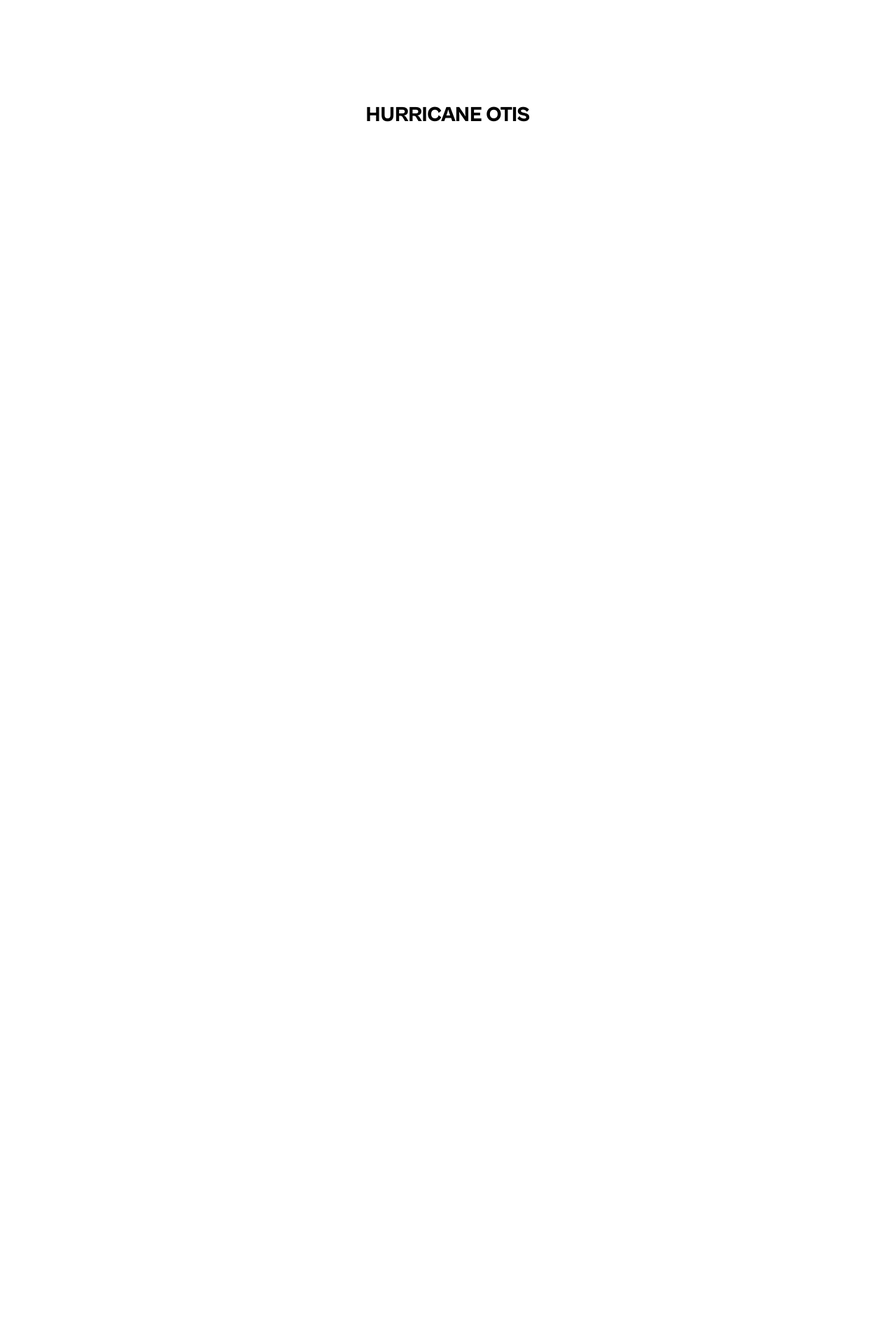
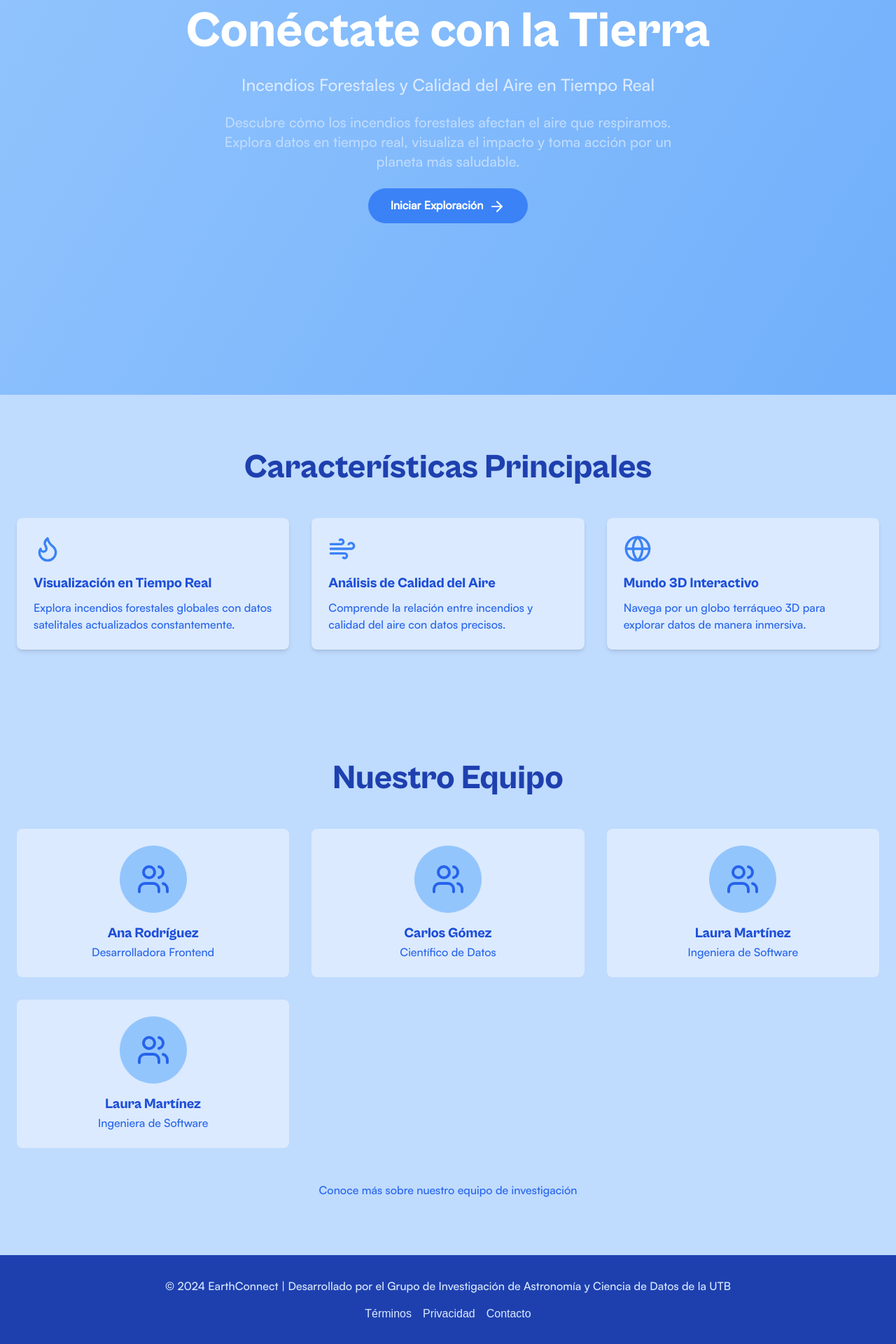
Before and after one commit to TheSkyLabTeam/Terra, a Next.js app: page / in a window 1280 px wide. Shown: the part 236-2156 px from the top of the page at 70% size. Before the commit the page ends 800 px from the top, so only its background shows below. Built offline with nearby package versions, Linux system fonts and the light colour scheme.

Commit message:
landing page design

```diff
--- a/app/page.jsx
+++ b/app/page.jsx
@@ -1,13 +1,200 @@
-import Image from "next/image";
+'use client'
 
+import { useState, useEffect } from 'react'
+import { motion, useScroll, useTransform } from 'framer-motion'
+import Link from 'next/link'
+import { ArrowRight, Flame, Wind, Globe, Users } from 'lucide-react'
+import dynamic from 'next/dynamic'
 
 export default function Home() {
+  const [isScrolled, setIsScrolled] = useState(false)
+  const { scrollYProgress } = useScroll()
+  const opacity = useTransform(scrollYProgress, [0, 0.1], [1, 0])
+
+  useEffect(() => {
+    const handleScroll = () => {
+      setIsScrolled(window.scrollY > 50)
+    }
+    window.addEventListener('scroll', handleScroll)
+    return () => window.removeEventListener('scroll', handleScroll)
+  }, [])
+
   return (
-    <div className="grid grid-rows-[20px_1fr_20px] items-center justify-items-center min-h-screen p-8 pb-20 gap-16 sm:p-20 font-[family-name:var(--font-geist-sans)]">
-      <main className="flex flex-col gap-8 row-start-2 items-center sm:items-start">
-        <h1 className='font-cabinet text-3xl'>HURRICANE OTIS</h1>
+    <div className="min-h-screen bg-gradient-to-br from-blue-300 to-blue-400 text-blue-900">
+      <header className={`fixed w-full z-50 transition-all duration-300 ${isScrolled ? 'bg-blue-200 shadow-md' : ''}`}>
+        <nav className="container mx-auto px-6 py-4 flex justify-between items-center">
+          <Link href="/" className="font-cabinet text-2xl font-bold text-blue-800">EarthConnect</Link>
+          <div className="space-x-4">
+            <Link href="#features" className="font-satoshi text-blue-700 hover:text-blue-500 transition-colors duration-200">Características</Link>
+            <Link href="#visualization" className="font-satoshi text-blue-700 hover:text-blue-500 transition-colors duration-200">Visualización</Link>
+            <Link href="#team" className="font-satoshi text-blue-700 hover:text-blue-500 transition-colors duration-200">Equipo</Link>
+            <motion.button
+              whileHover={{ scale: 1.05 }}
+              whileTap={{ scale: 0.95 }}
+              className="font-satoshi bg-blue-500 text-white px-4 py-2 rounded hover:bg-blue-600 transition-colors duration-200"
+            >
+              Iniciar
+            </motion.button>
+          </div>
+        </nav>
+      </header>
+
+      <main>
+        <section className="h-screen flex items-center justify-center text-center relative overflow-hidden">
+          <motion.div
+            className="absolute inset-0 bg-gradient-to-r from-blue-400 to-blue-600"
+            style={{ opacity }}
+          />
+          <div className="relative z-10 space-y-6 max-w-4xl mx-auto px-6">
+            <motion.h1
+              className="font-cabinet text-5xl md:text-7xl font-bold text-white"
+              initial={{ y: 20, opacity: 0 }}
+              animate={{ y: 0, opacity: 1 }}
+              transition={{ duration: 0.6 }}
+            >
+              Conéctate con la Tierra
+            </motion.h1>
+            <motion.p
+              className="font-satoshi text-xl md:text-2xl text-blue-100"
+              initial={{ y: 20, opacity: 0 }}
+              animate={{ y: 0, opacity: 1 }}
+              transition={{ duration: 0.6, delay: 0.2 }}
+            >
+              Incendios Forestales y Calidad del Aire en Tiempo Real
+            </motion.p>
+            <motion.p
+              className="font-satoshi text-lg md:text-xl text-blue-200 max-w-2xl mx-auto"
+              initial={{ y: 20, opacity: 0 }}
+              animate={{ y: 0, opacity: 1 }}
+              transition={{ duration: 0.6, delay: 0.4 }}
+            >
+              Descubre cómo los incendios forestales afectan el aire que respiramos. Explora datos en tiempo real, visualiza el impacto y toma acción por un planeta más saludable.
+            </motion.p>
+            <motion.div
+              initial={{ y: 20, opacity: 0 }}
+              animate={{ y: 0, opacity: 1 }}
+              transition={{ duration: 0.6, delay: 0.6 }}
+            >
+              <motion.button
+                whileHover={{ scale: 1.05, backgroundColor: '#1881b1' }}
+                whileTap={{ scale: 0.95 }}
+                className="bg-blue-500 text-white font-satoshi font-bold py-3 px-8 rounded-full transition-all duration-200"
+              >
+                <Link href="/global">
+                  Iniciar Exploración
+                </Link><ArrowRight className="inline-block ml-2" />
+              </motion.button>
+            </motion.div>
+          </div>
+        </section>
+
+        <section id="features" className="py-20 bg-blue-200">
+          <div className="container mx-auto px-6">
+            <h2 className="font-cabinet text-4xl md:text-5xl font-bold text-center text-blue-800 mb-12">Características Principales</h2>
+            <div className="grid md:grid-cols-2 lg:grid-cols-3 gap-8">
+              <FeatureCard
+                icon={<Flame className="w-10 h-10 text-blue-500" />}
+                title="Visualización en Tiempo Real"
+                description="Explora incendios forestales globales con datos satelitales actualizados constantemente."
+              />
+              <FeatureCard
+                icon={<Wind className="w-10 h-10 text-blue-500" />}
+                title="Análisis de Calidad del Aire"
+                description="Comprende la relación entre incendios y calidad del aire con datos precisos."
+              />
+              <FeatureCard
+                icon={<Globe className="w-10 h-10 text-blue-500" />}
+                title="Mundo 3D Interactivo"
+                description="Navega por un globo terráqueo 3D para explorar datos de manera inmersiva."
+              />
+            </div>
+          </div>
+        </section>
+        <section id="team" className="py-20 bg-blue-200">
+          <div className="container mx-auto px-6">
+            <h2 className="font-cabinet text-4xl md:text-5xl font-bold text-center text-blue-800 mb-12">Nuestro Equipo</h2>
+            <div className="grid md:grid-cols-2 lg:grid-cols-3 gap-8">
+              <TeamMember
+                name="Ana Rodríguez"
+                role="Desarrolladora Frontend"
+              />
+              <TeamMember
+                name="Carlos Gómez"
+                role="Científico de Datos"
+              />
+              <TeamMember
+                name="Laura Martínez"
+                role="Ingeniera de Software"
+              />
+              <TeamMember
+                name="Laura Martínez"
+                role="Ingeniera de Software"
+              />
+            </div>
+            <div className="text-center mt-12">
+              <Link
+                href="https://www.utb.edu.co/investigacion/apoyo-a-la-investigacion/semilleros-de-investigacion/semillero-astronomia-ciencia-de-datos/"
+                className="font-satoshi text-blue-600 hover:text-blue-700 transition-colors duration-200"
+                target="_blank"
+                rel="noopener noreferrer"
+              >
+                Conoce más sobre nuestro equipo de investigación
+              </Link>
+            </div>
+          </div>
+        </section>
       </main>
 
+      <footer className="bg-blue-800 text-blue-100 py-8">
+        <div className="container mx-auto px-6 text-center">
+          <p className="font-satoshi mb-4">&copy; 2024 EarthConnect | Desarrollado por el Grupo de Investigación de Astronomía y Ciencia de Datos de la UTB</p>
+          <div className="flex justify-center space-x-4">
+            <Link href="#" className="hover:text-blue-300 transition-colors duration-200">Términos</Link>
+            <Link href="#" className="hover:text-blue-300 transition-colors duration-200">Privacidad</Link>
+            <Link href="#" className="hover:text-blue-300 transition-colors duration-200">Contacto</Link>
+          </div>
+        </div>
+      </footer>
     </div>
-  );
+  )
 }
+
+function FeatureCard({ icon, title, description }) {
+  return (
+    <motion.div
+      className="bg-blue-100 p-6 rounded-lg shadow-md hover:shadow-lg transition-shadow duration-200"
+      whileHover={{ y: -5, backgroundColor: '#8bd1ee' }}
+      transition={{ type: "spring", stiffness: 300 }}
+    >
+      <motion.div
+        className="mb-4"
+        whileHover={{ rotate: 360 }}
+        transition={{ duration: 0.5 }}
+      >
+        {icon}
+      </motion.div>
+      <h3 className="font-cabinet text-xl font-bold text-blue-700 mb-2">{title}</h3>
+      <p className="font-satoshi text-blue-600">{description}</p>
+    </motion.div>
+  )
+}
+
+function TeamMember({ name, role }) {
+  return (
+    <motion.div
+      className="bg-blue-100 p-6 rounded-lg text-center"
+      whileHover={{ scale: 1.05 }}
+      transition={{ type: "spring", stiffness: 300 }}
+    >
+      <motion.div
+        className="w-24 h-24 bg-blue-300 rounded-full mx-auto mb-4 flex items-center justify-center"
+        whileHover={{ rotate: 360 }}
+        transition={{ duration: 0.5 }}
+      >
+        <Users className="w-12 h-12 text-blue-600" />
+      </motion.div>
+      <h3 className="font-cabinet text-xl font-bold text-blue-700">{name}</h3>
+      <p className="font-satoshi text-blue-600">{role}</p>
+    </motion.div>
+  )
+}
--- a/package.json
+++ b/package.json
@@ -16,6 +16,7 @@
     "class-variance-authority": "^0.7.0",
     "clsx": "^2.1.1",
     "date-fns": "^3.6.0",
+    "framer-motion": "^11.11.1",
     "lenis": "^1.1.13",
     "lucide-react": "^0.447.0",
     "material-symbols": "^0.24.0",
```
Also changed, not shown: 1 other file (tests, documents, lock files or other folders).
